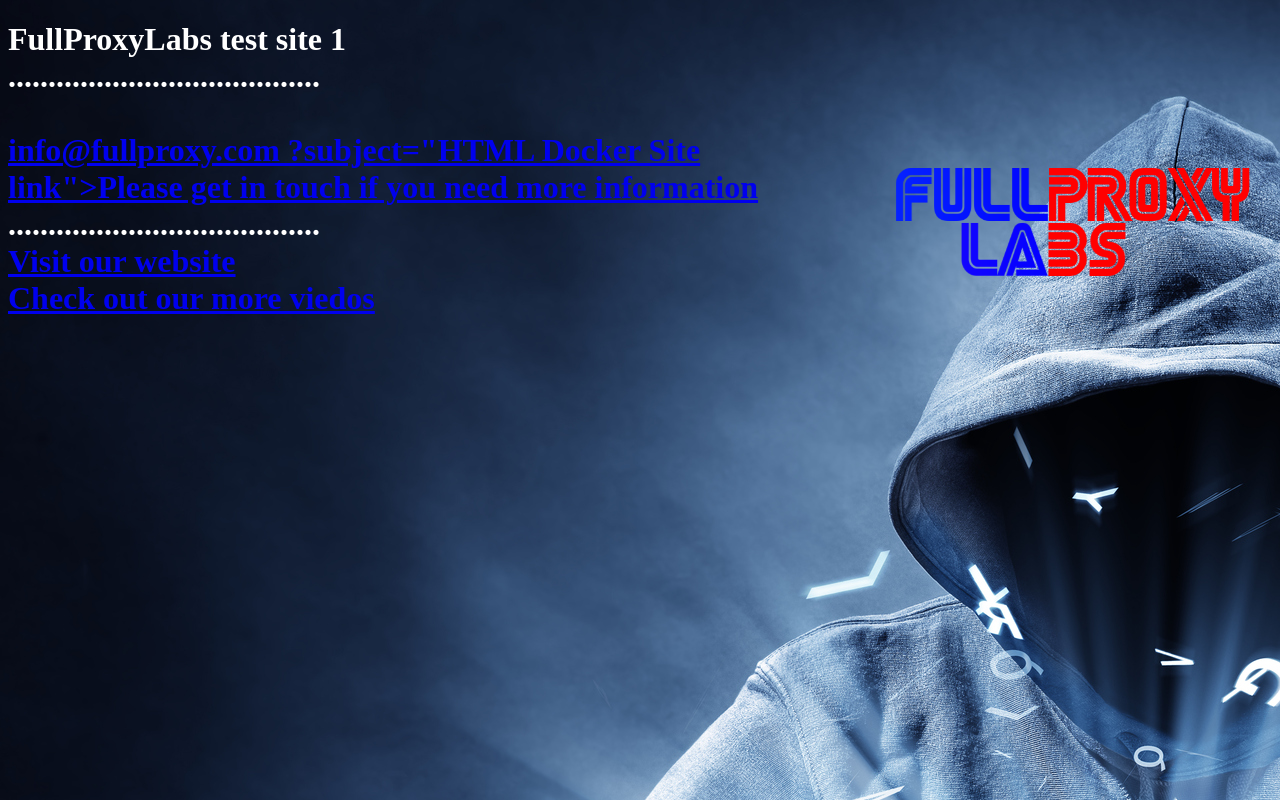
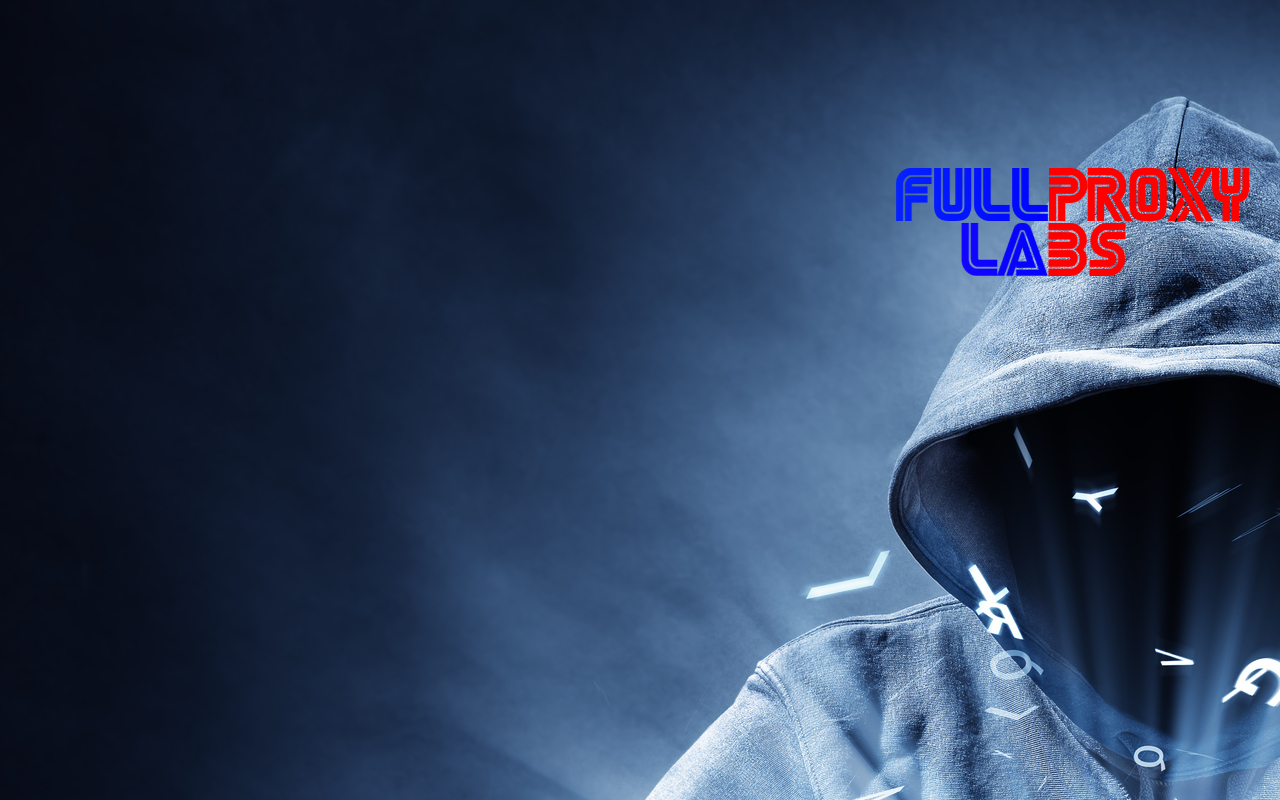
Before and after one commit to DJR-FP/webtest1, a plain HTML site: page index2.html in a window 1280 px wide. Drawn offline with Linux system fonts and the light colour scheme.

Commit message:
Update index2.html

```diff
--- a/index2.html
+++ b/index2.html
@@ -6,14 +6,6 @@
 <body background="images/wall1.jpg">
 <font color="white">
 <h1>
-FullProxyLabs test site 1<br/>
-....................................... <br/>
- <br/>
- <a href=mailto:<nowiki>info@fullproxy.com ?subject="HTML Docker Site link">Please get in touch if you need more information</a><br/>
-....................................... <br/>
-<a href="https://fullproxy.com/">Visit our website</a>
- <br/>
-<a href="https://www.youtube.com/channel/UCRw0fbDV-q0rpbixLI2I5vQ">Check out our more viedos</a><br/>
 <br/>
 <h1/>
 </font>
```
